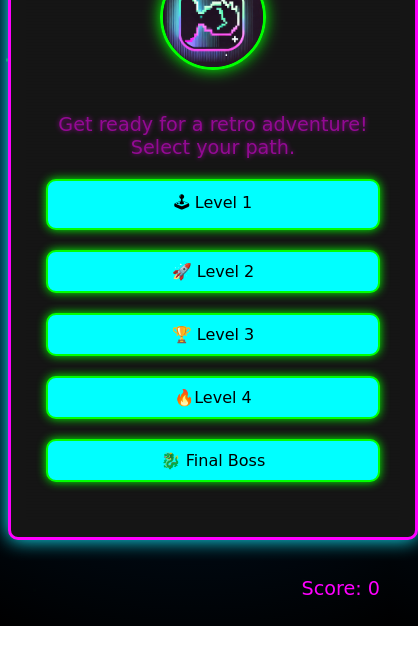
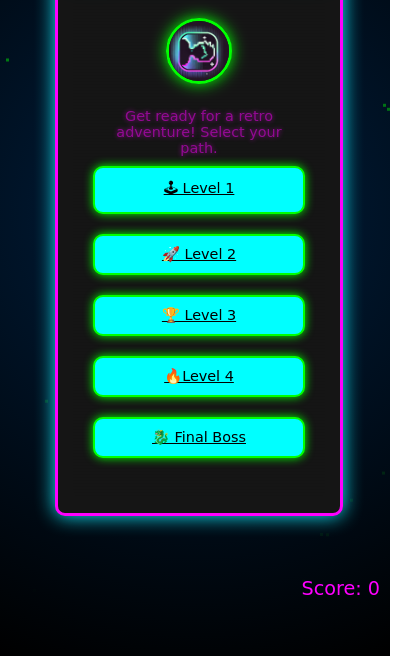
Before and after one commit to theref/linktree, a plain HTML site: page retro arcade/index.html in a window 390 px wide. Shown: the part 234-890 px from the top of the page, 418 px wide, since content can reach past the window. Before the commit the page ends 860 px from the top, so only its background shows below. Drawn offline with Linux system fonts and the light colour scheme.

Commit message:
fixes mobile views

```diff
--- a/retro arcade/script.js
+++ b/retro arcade/script.js
@@ -39,7 +39,7 @@ function createFallingPixel() {
     // Remove the pixel after it's done falling to keep the DOM clean
     setTimeout(() => {
         pixel.remove();
-    }, 5000); // Adjust time if needed
+    }, 10000); // Adjust time if needed
 }
 
 // Generate multiple falling pixels at random intervals
--- a/retro arcade/styles.css
+++ b/retro arcade/styles.css
@@ -63,6 +63,7 @@ body {
   animation: glow 1.5s infinite alternate; /* Pulsing glow */
   max-width: 400px;
   width: 100%;
+  margin: auto; /* Center horizontally */
 }
 
 /* Glowing arcade header */
@@ -74,10 +75,10 @@ body {
   margin-bottom: 20px;
 }
 
-/* Profile picture styling */
+/* Profile picture */
 .profile-picture {
-  width: 100px;
-  height: 100px;
+  width: 80px;
+  height: 80px;
   border-radius: 50%;
   border: 3px solid #00ff00;
   margin-bottom: 20px;
@@ -85,15 +86,16 @@ body {
   animation: rotate 4s linear infinite;
 }
 
-/* Arcade description with flashing effect */
+/* Centering the arcade description text */
 .arcade-desc {
-  font-size: 1.2rem;
+  font-size: 1rem; /* Smaller on mobile */
   color: #ff00ff;
   text-shadow: 0 0 5px #ff00ff;
-  animation: flash 1.5s infinite; /* Flash effect */
-  margin-bottom: 20px;
+  animation: flash 1.5s infinite;
+  margin-bottom: 15px;
+  text-align: center; /* Center the description */
+  max-width: 100%; /* Ensure it fits within the arcade frame */
 }
-
 @keyframes flash {
   0% {
       opacity: 1;
@@ -106,19 +108,19 @@ body {
   }
 }
 
-/* Links styling */
+/* Centering the links in the arcade frame */
 .links {
   display: flex;
   flex-direction: column;
+  justify-content: center; /* Center the buttons */
 }
 
-/* Arcade button styling */
+/* Arcade button */
 .arcade-button {
   display: inline-block;
   margin: 10px 0;
-  padding: 12px 25px;
-  text-decoration: none;
-  font-size: 1.1rem;
+  padding: 10px 20px;
+  font-size: 1rem;
   color: #000;
   background-color: #00ffff;
   border: 2px solid #00ff00;
@@ -128,7 +130,7 @@ body {
   box-shadow: 0px 0px 10px #00ff00;
 }
 
-/* Button hover effect */
+/* Button hover */
 .arcade-button:hover {
   transform: scale(1.1) rotate(3deg); /* Fun, bouncy interaction */
 }
@@ -183,34 +185,57 @@ body {
   }
 }
 
-/* Custom scrollbar for the retro feel */
+/* Custom scrollbar */
 ::-webkit-scrollbar {
   width: 12px;
 }
 
 ::-webkit-scrollbar-track {
-  background: #111; /* Dark background */
+  background: #111;
 }
 
 ::-webkit-scrollbar-thumb {
-  background-color: #ff00ff; /* Neon pink */
+  background-color: #ff00ff;
   border-radius: 6px;
-  border: 3px solid #00ffff; /* Neon cyan border */
+  border: 3px solid #00ffff;
 }
 
-/* Responsive for mobile */
+/* Responsive styling for mobile devices */
 @media (max-width: 768px) {
+  body {
+    padding: 15px;
+  }
+
   .arcade-frame {
-      padding: 15px;
+    padding: 15px;
+    width: 90%; /* Make sure it fills the mobile screen */
+    max-width: 100%; /* Remove max-width limit on mobile */
+    margin: auto; /* Center the frame */
   }
 
   .arcade-header {
-      font-size: 1.8rem;
+    font-size: 1.8rem; /* Smaller header font */
   }
 
   .arcade-button {
-      padding: 10px 20px;
-      font-size: 1rem;
+    font-size: 0.9rem; /* Smaller buttons on mobile */
+    padding: 10px 15px; /* Reduced padding */
+  }
+
+  .profile-picture {
+    width: 60px; /* Smaller profile picture on mobile */
+    height: 60px;
+  }
+
+  .arcade-desc {
+    font-size: 0.9rem; /* Smaller description text */
+    width: 200px; /* Smaller profile picture on mobile */
+    margin: auto; /* Center the frame */
+    margin-bottom: 10px;
+  }
+
+  .score-counter {
+    font-size: 1rem; /* Smaller font size for the score counter */
   }
 }
 
```
